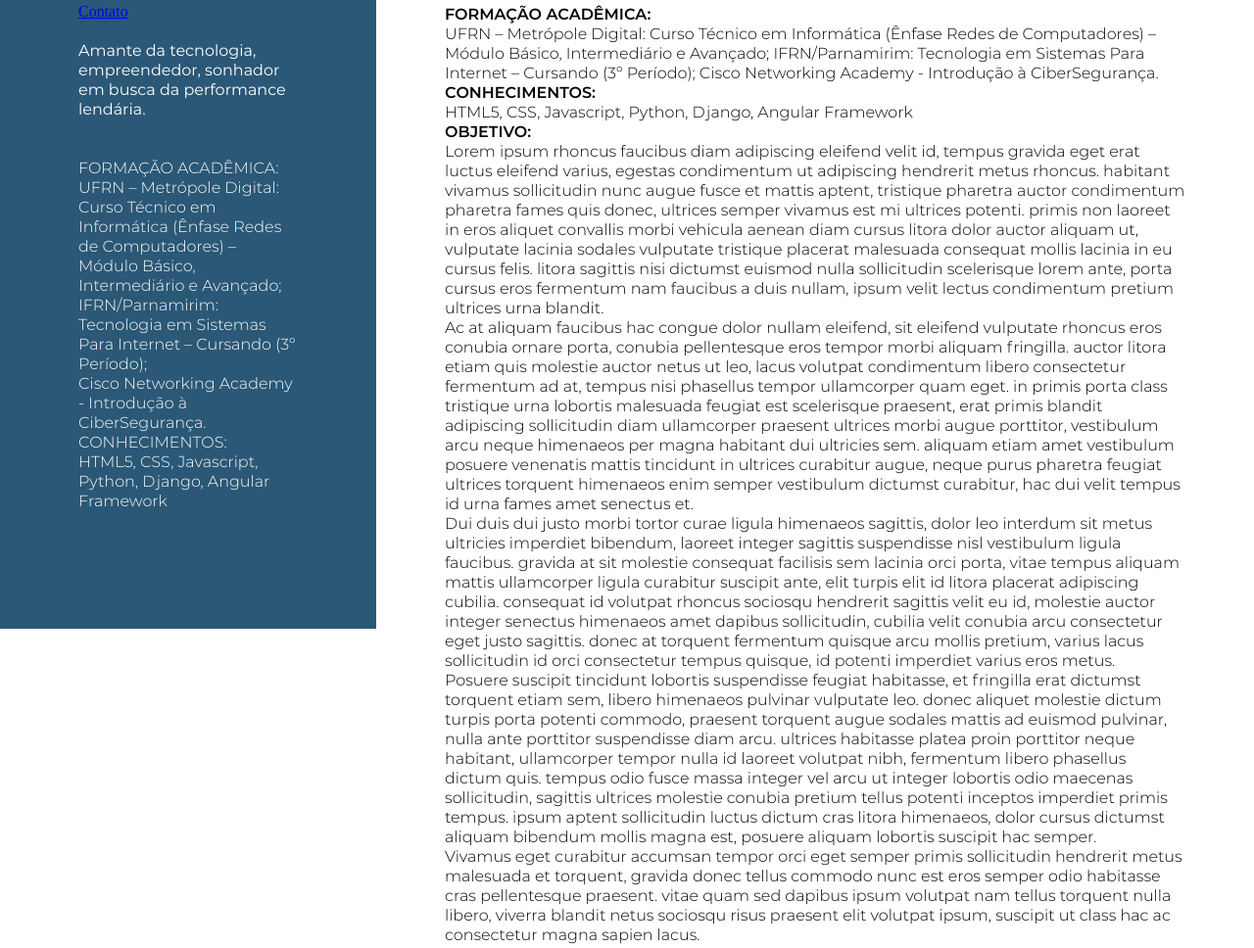
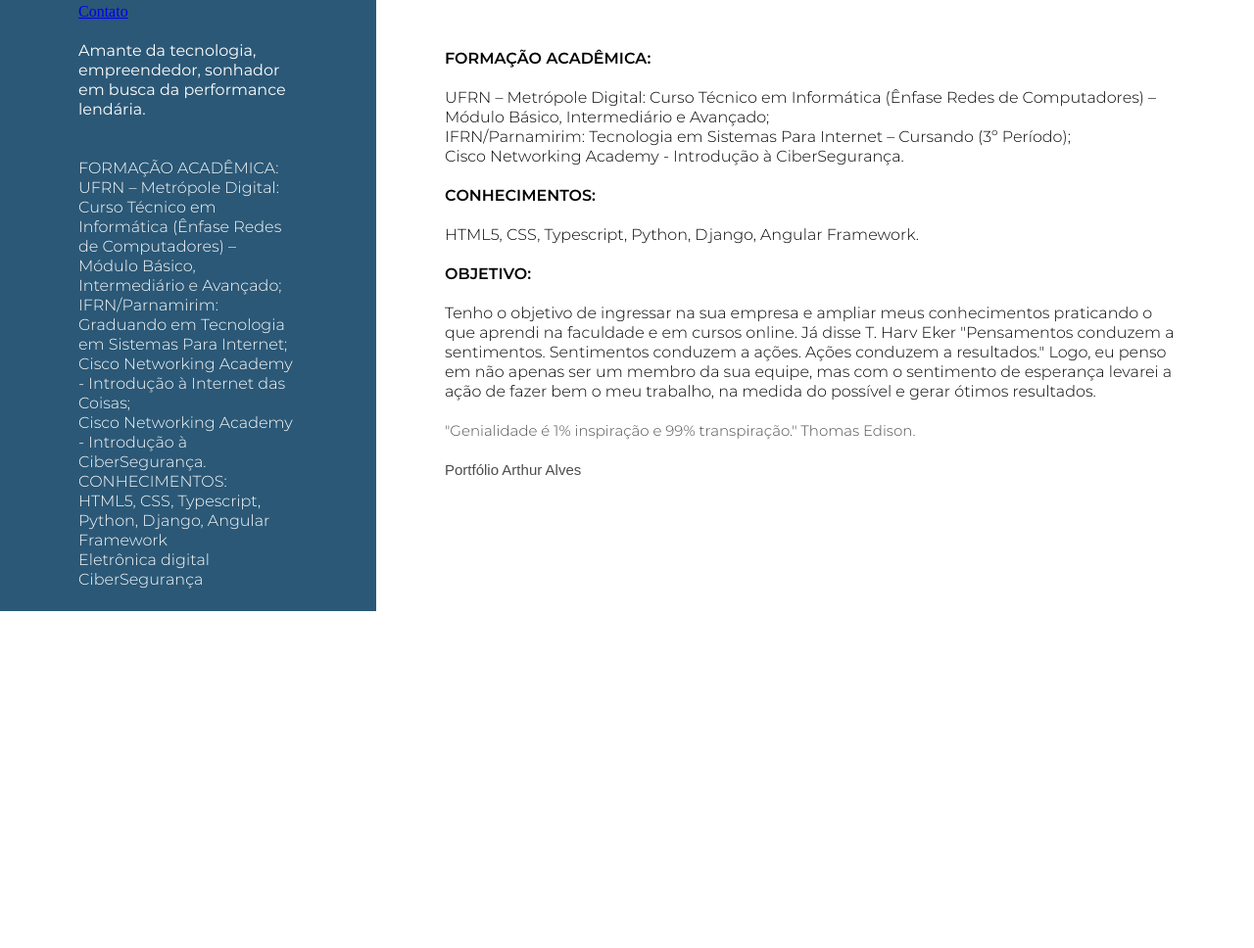
Before and after one commit to arthur-alvess/arthur-alvess.github.io, a plain HTML site: page index.html in a window 1280 px wide. Shown: the part 176-1144 px from the top of the page at 98% size. After the commit the page ends 800 px from the top, so only its background shows below. Drawn offline with Linux system fonts and the light colour scheme.

Commit message:
Atualização dos repositórios

```diff
--- a/index.html
+++ b/index.html
@@ -37,11 +37,14 @@
 					<h4>
 						<ul><b>FORMAÇÃO ACADÊMICA: </b></ul>
 						<ul>UFRN – Metrópole Digital: Curso Técnico em Informática (Ênfase Redes de Computadores) – Módulo Básico, Intermediário e Avançado;</ul>
-						 <ul>IFRN/Parnamirim: Tecnologia em Sistemas Para Internet – Cursando (3º Período);</ul>
+						 <ul>IFRN/Parnamirim: Graduando em Tecnologia em Sistemas Para Internet;</ul>
+						 <ul>Cisco Networking Academy - Introdução à Internet das Coisas;</ul>
 						 <ul>Cisco Networking Academy - Introdução à CiberSegurança.</ul>
 
 						<ul><strong>CONHECIMENTOS:</strong></ul>
-						<ul>HTML5, CSS, Javascript, Python, Django, Angular Framework</ul>
+						<ul>HTML5, CSS, Typescript, Python, Django, Angular Framework</ul>
+						<ul>Eletrônica digital</ul>
+						<ul>CiberSegurança</ul>
 					</h4>
 					<h4>
 
@@ -63,50 +66,26 @@
 
 				<div class="info-direita">
 
-					<h2>FORMAÇÃO ACADÊMICA:</h2>
+					<br><h2>FORMAÇÃO ACADÊMICA:</h2></br>
 
 					<h4>UFRN – Metrópole Digital: Curso Técnico em Informática (Ênfase Redes de Computadores) – Módulo Básico, Intermediário e Avançado;
-						IFRN/Parnamirim: Tecnologia em Sistemas Para Internet – Cursando (3º Período);
-						Cisco Networking Academy - Introdução à CiberSegurança.</h4>
+					<ul>IFRN/Parnamirim: Tecnologia em Sistemas Para Internet – Cursando (3º Período);</ul>
+					<ul>Cisco Networking Academy - Introdução à CiberSegurança.</ul>
+					</h4>
 
 
-					<h2>CONHECIMENTOS:</h2>
+					<br><h2>CONHECIMENTOS:</h2></br>
 
-					<h4>HTML5, CSS, Javascript, Python, Django, Angular Framework </h4>
+					<h4>HTML5, CSS, Typescript, Python, Django, Angular Framework.</h4>
 
-					<h2>OBJETIVO:</h2>
-
-					<p><h4><h4>
-Lorem ipsum rhoncus faucibus diam adipiscing eleifend velit id, tempus gravida eget erat luctus eleifend varius, egestas condimentum ut adipiscing hendrerit metus rhoncus.
-habitant vivamus sollicitudin nunc augue fusce et mattis aptent, tristique pharetra auctor condimentum pharetra fames quis donec, ultrices semper vivamus est mi ultrices potenti.
-primis non laoreet in eros aliquet convallis morbi vehicula aenean diam cursus litora dolor auctor aliquam ut, vulputate lacinia sodales vulputate tristique placerat malesuada consequat mollis lacinia in eu cursus felis.
-litora sagittis nisi dictumst euismod nulla sollicitudin scelerisque lorem ante, porta cursus eros fermentum nam faucibus a duis nullam, ipsum velit lectus condimentum pretium ultrices urna blandit.
-</p>
-<p><h4>
-Ac at aliquam faucibus hac congue dolor nullam eleifend, sit eleifend vulputate rhoncus eros conubia ornare porta, conubia pellentesque eros tempor morbi aliquam fringilla.
-auctor litora etiam quis molestie auctor netus ut leo, lacus volutpat condimentum libero consectetur fermentum ad at, tempus nisi phasellus tempor ullamcorper quam eget.
-in primis porta class tristique urna lobortis malesuada feugiat est scelerisque praesent, erat primis blandit adipiscing sollicitudin diam ullamcorper praesent ultrices morbi augue porttitor, vestibulum arcu neque himenaeos per magna habitant dui ultricies sem.
-aliquam etiam amet vestibulum posuere venenatis mattis tincidunt in ultrices curabitur augue, neque purus pharetra feugiat ultrices torquent himenaeos enim semper vestibulum dictumst curabitur, hac dui velit tempus id urna fames amet senectus et.
-</p>
-<p><h4>
-Dui duis dui justo morbi tortor curae ligula himenaeos sagittis, dolor leo interdum sit metus ultricies imperdiet bibendum, laoreet integer sagittis suspendisse nisl vestibulum ligula faucibus.
-gravida at sit molestie consequat facilisis sem lacinia orci porta, vitae tempus aliquam mattis ullamcorper ligula curabitur suscipit ante, elit turpis elit id litora placerat adipiscing cubilia.
-consequat id volutpat rhoncus sociosqu hendrerit sagittis velit eu id, molestie auctor integer senectus himenaeos amet dapibus sollicitudin, cubilia velit conubia arcu consectetur eget justo sagittis.
-donec at torquent fermentum quisque arcu mollis pretium, varius lacus sollicitudin id orci consectetur tempus quisque, id potenti imperdiet varius eros metus.
-</p>
-<p><h4>
-Posuere suscipit tincidunt lobortis suspendisse feugiat habitasse, et fringilla erat dictumst torquent etiam sem, libero himenaeos pulvinar vulputate leo.
-donec aliquet molestie dictum turpis porta potenti commodo, praesent torquent augue sodales mattis ad euismod pulvinar, nulla ante porttitor suspendisse diam arcu.
-ultrices habitasse platea proin porttitor neque habitant, ullamcorper tempor nulla id laoreet volutpat nibh, fermentum libero phasellus dictum quis.
-tempus odio fusce massa integer vel arcu ut integer lobortis odio maecenas sollicitudin, sagittis ultrices molestie conubia pretium tellus potenti inceptos imperdiet primis tempus.
-ipsum aptent sollicitudin luctus dictum cras litora himenaeos, dolor cursus dictumst aliquam bibendum mollis magna est, posuere aliquam lobortis suscipit hac semper.
-</p>
-<p><h4>
-Vivamus eget curabitur accumsan tempor orci eget semper primis sollicitudin hendrerit metus malesuada et torquent, gravida donec tellus commodo nunc est eros semper odio habitasse cras pellentesque praesent.
-vitae quam sed dapibus ipsum volutpat nam tellus torquent nulla libero, viverra blandit netus sociosqu risus praesent elit volutpat ipsum, suscipit ut class hac ac consectetur magna sapien lacus. </p></h4>
-				</div>
+					<br><h2>OBJETIVO:</h2></br>
+					<p><h4>Tenho o objetivo de ingressar na sua empresa e ampliar meus conhecimentos praticando o que aprendi na faculdade e em cursos online. Já disse T. Harv Eker "Pensamentos conduzem a sentimentos. Sentimentos conduzem a ações. Ações conduzem a resultados."
+Logo, eu penso em não apenas ser um membro da sua equipe, mas com o sentimento de esperança levarei a ação de fazer bem o meu trabalho, na medida do possível e gerar ótimos resultados.
+</p></h4>
 				<footer>
-
+				<p><h4><br><b>"Genialidade é 1% inspiração e 99% transpiração." Thomas Edison.</p></h4></br></b>
+				</footer>
+				<footer>
 					<p>Portfólio Arthur Alves</p>
 
 				</footer>
```
Also changed, not shown: contact.html (+1 -1 lines).
